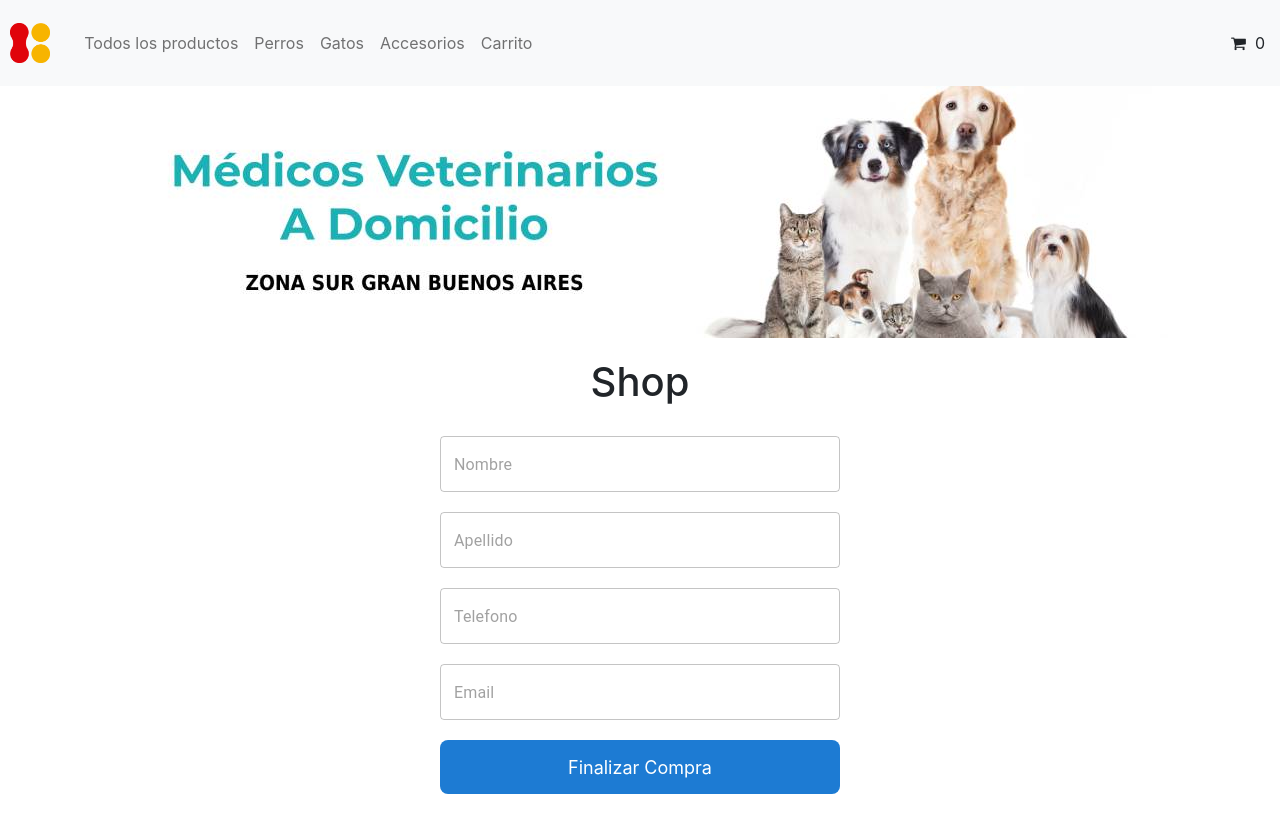
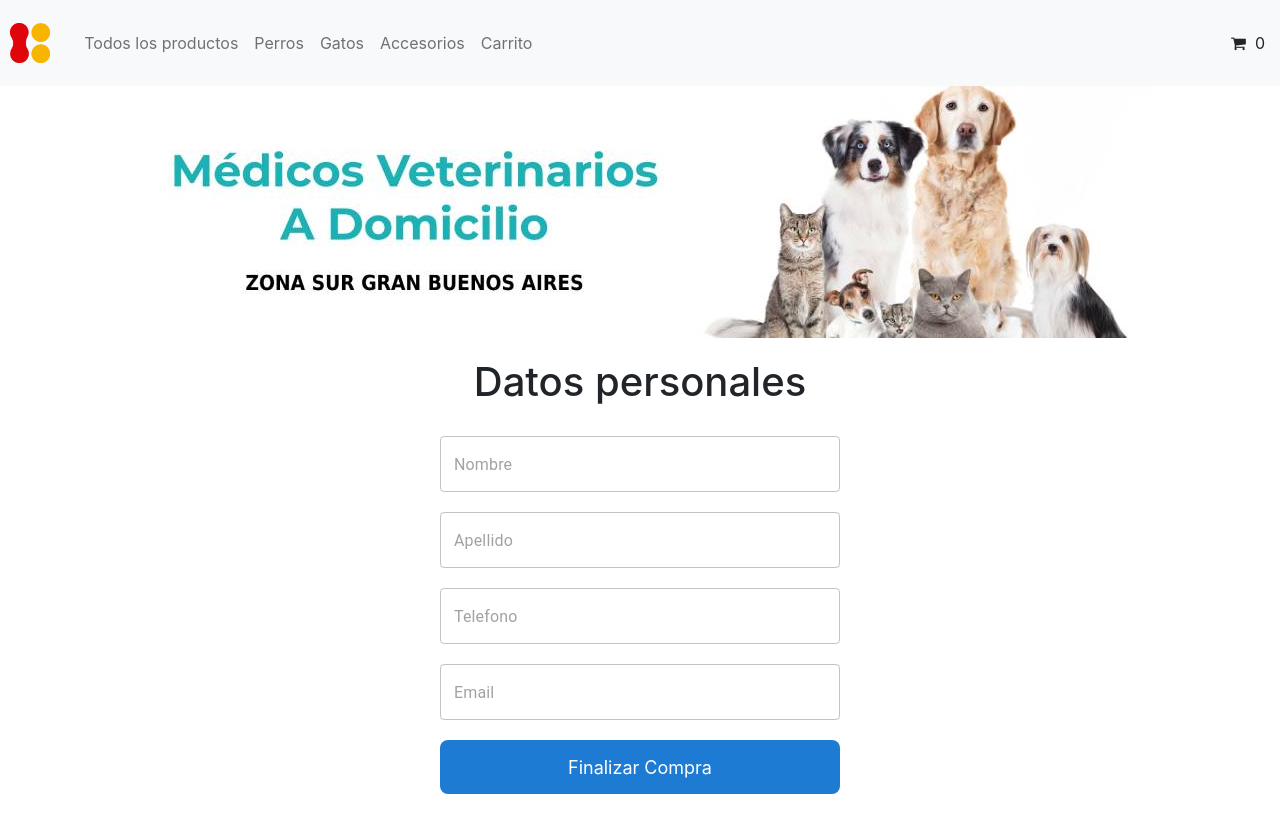
Before and after one commit to edgar4all/ecommerce, a React (Create React App) app: page /shop in a window 1280 px wide. Built offline with nearby package versions, Linux system fonts and the light colour scheme.

Commit message:
detalles

```diff
--- a/src/components/CartWidget.js
+++ b/src/components/CartWidget.js
@@ -6,6 +6,10 @@ const CartWidget = () => {
 
     const [items,setItems,get_by_id, itemsCount] = useContext(ItemsContext);
 
+
+  useEffect(()=>{
+    itemsCount();
+  },[] );
 
     return <>
         <Link to={`/cart`}  className="nav-link" >
--- a/src/components/ItemDetail.js
+++ b/src/components/ItemDetail.js
@@ -63,7 +63,7 @@ const Img = styled('img')({
               <br/>
               <button style={{display:"none"}} type="button" className="btn btn-outline-dark btn-sm m-1" disabled="">Stock: {data.stock} unidades.</button>
               <div className="text-center">
-                <button onClick={addToCart} type="button" className="btn-success btn btn-primary">Agregar al Carrito</button>
+                <button onClick={addToCart()} type="button" className="btn-success btn btn-primary">Agregar al Carrito</button>
               </div>
           </div>
       </div>
--- a/src/pages/ItemListContainer.js
+++ b/src/pages/ItemListContainer.js
@@ -39,7 +39,7 @@ const ItemListContainer = () => {
                 Listado de productos
             </h1>
         </div>
-        <div style={{ padding:'100px'}}>
+        <div style={{ padding:'50px'}}>
             <div className="itemList">
             {products.map((prod) => {
                 return (
--- a/src/pages/Shop/Shop.js
+++ b/src/pages/Shop/Shop.js
@@ -49,7 +49,7 @@ const Shop = () => {
 
   return (
     <div style={styles.containerShop}>
-      <h1>Shop</h1>
+      <h1>Datos personales</h1>
       <form className="FormContainer" onSubmit={handleOnSubmit}>
         <TextField
           placeholder="Nombre"
```
